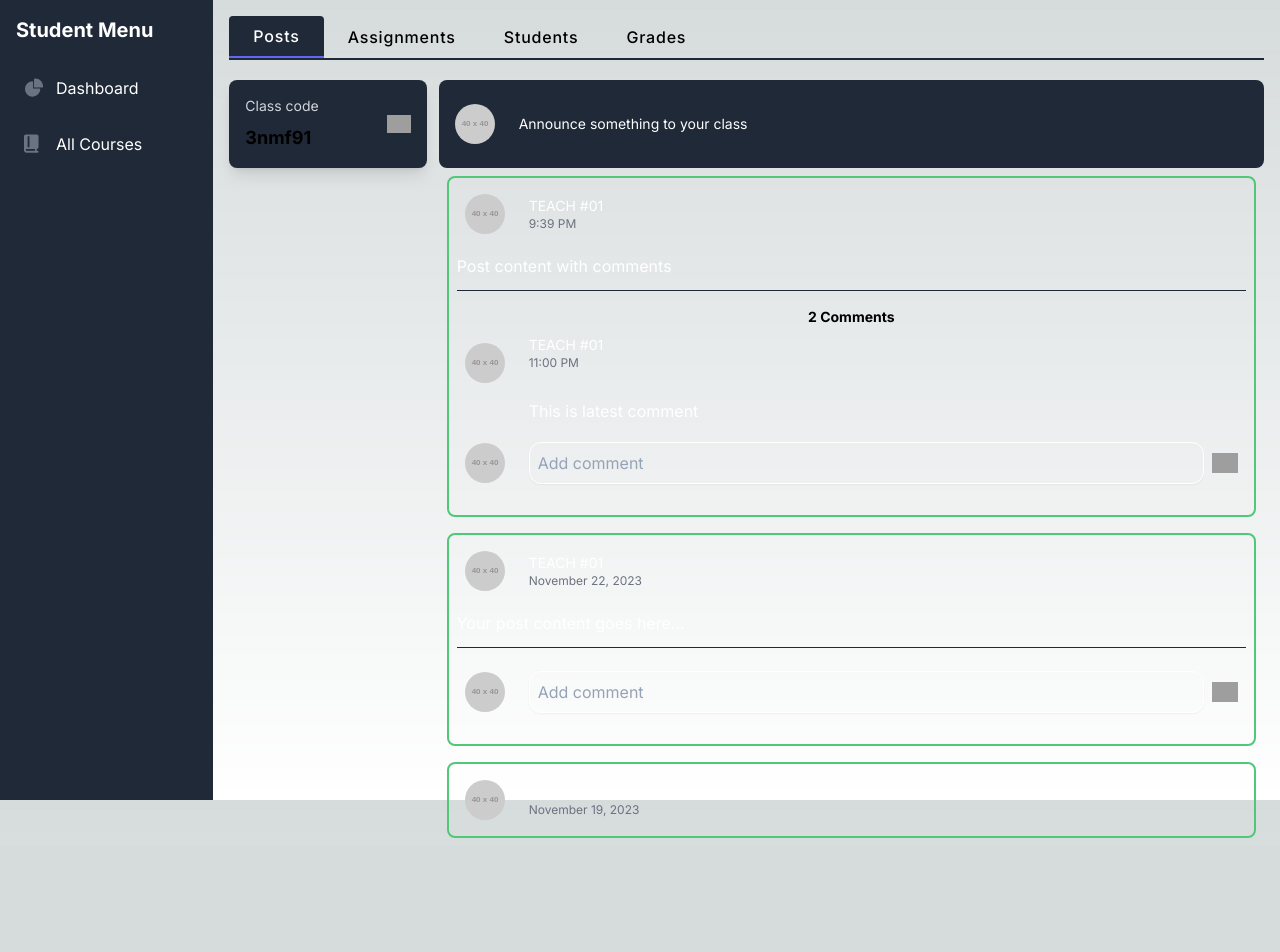
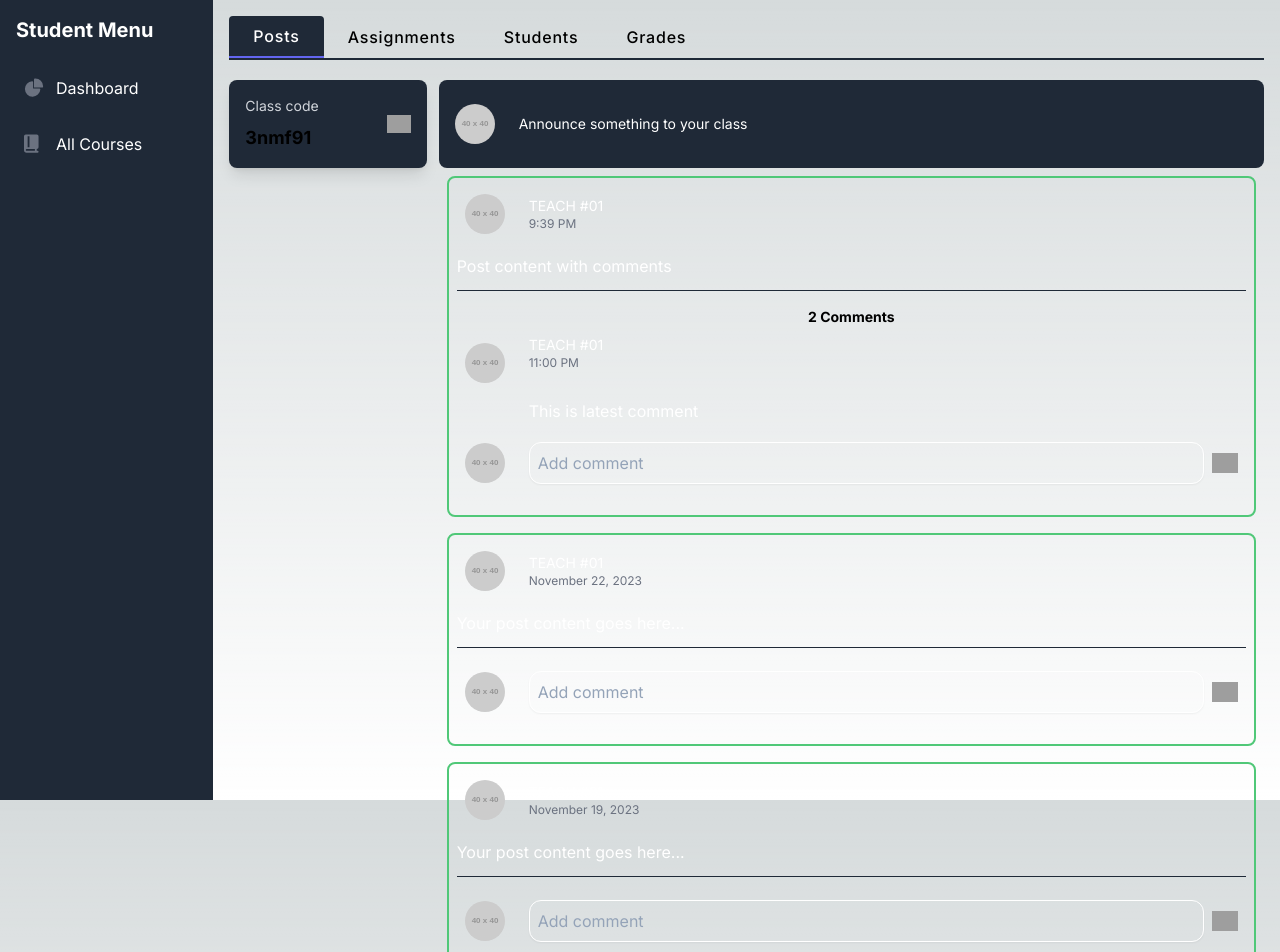
Before and after one commit to thetajwar2003/learning-made-simple-ui, a Next.js app: page /student/CHEM101 in a window 1280 px wide. Shown: the top 952 px of the page. Before the commit the page ends 846 px from the top, so only its background shows below. Built offline with nearby package versions, Linux system fonts and the light colour scheme; grey boxes are pictures that could not be loaded.

Commit message:
Add Assignments section to StudentCoursePage and export Posts to json

```diff
--- a/src/app/student/[courseCode]/page.tsx
+++ b/src/app/student/[courseCode]/page.tsx
@@ -1,6 +1,7 @@
 'use client';
 import CoursePageTabs from '@/components/Tabs/CoursePageTabs';
 import Posts from '@/sections/Posts';
+import Assignments from '@/sections/Assignments';
 import React, { useState } from 'react';
 
 export default function StudentCoursePage() {
@@ -10,6 +11,7 @@ export default function StudentCoursePage() {
     <div className='p-4 h-screen '>
       <CoursePageTabs currentTab={currentTab} setCurrentTab={setCurrentTab} />
       {currentTab == 'posts' && <Posts />}
+      {currentTab == 'assignments' && <Assignments />}
     </div>
   );
 }
--- /dev/null
+++ b/src/mock/posts.json
@@ -0,0 +1,42 @@
+[
+  {
+    "id": "2",
+    "body": "Post content with comments",
+    "timestamp": "9:39 PM",
+    "type": "announcement",
+    "originalPoster": "TEACH #01",
+    "comments": [
+      {
+        "id": "2.1",
+        "body": "This is a comment",
+        "timestamp": "10:00 PM",
+        "poster": "TEACH #01"
+      },
+      {
+        "id": "2.2",
+        "body": "This is latest comment",
+        "timestamp": "11:00 PM",
+        "poster": "TEACH #01"
+      }
+    ],
+    "assignmentTitle": ""
+  },
+  {
+    "id": "1",
+    "body": "Your post content goes here...",
+    "timestamp": "November 22, 2023",
+    "type": "announcement",
+    "originalPoster": "TEACH #01",
+    "comments": [],
+    "assignmentTitle": ""
+  },
+  {
+    "id": "0",
+    "body": "Your post content goes here...",
+    "timestamp": "November 19, 2023",
+    "type": "assignment",
+    "originalPoster": "TEACH #01",
+    "comments": [],
+    "assignmentTitle": "HW #2"
+  }
+]
--- /dev/null
+++ b/src/sections/Assignments.tsx
@@ -0,0 +1,82 @@
+'use client';
+import React from 'react';
+
+import PostCard from '@/components/CustomCards/PostCard';
+import ClassCodeCard from '@/components/CustomCards/ClassCodeCard';
+import AssignmentCard from '@/components/CustomCards/AssignmentCard';
+import CreateAnnouncementCard from '@/components/CustomCards/AnnouncementCard';
+
+export default function Assignments() {
+  const data = {
+    classCode: '3nmf91',
+  };
+  const posts = [
+    // TODO: can be sorted when queried from dynamodb -> make timestamp the sort key
+    {
+      id: '2',
+      body: 'Post content with comments',
+      timestamp: '9:39 PM',
+      type: 'announcement',
+      originalPoster: 'TEACH #01',
+      comments: [
+        {
+          id: '2.1',
+          body: 'This is a comment',
+          timestamp: '10:00 PM',
+          poster: 'TEACH #01',
+        },
+        {
+          id: '2.2',
+          body: 'This is latest comment',
+          timestamp: '11:00 PM',
+          poster: 'TEACH #01',
+        },
+      ],
+      assignmentTitle: '',
+    },
+    {
+      id: '1',
+      body: 'Your post content goes here...',
+      timestamp: 'November 22, 2023',
+      type: 'announcement',
+      originalPoster: 'TEACH #01',
+      comments: [],
+      assignmentTitle: '',
+    },
+    {
+      id: '0',
+      body: 'Your post content goes here...',
+      timestamp: 'November 19, 2023',
+      type: 'assignment',
+      originalPoster: 'TEACH #01',
+      comments: [],
+      assignmentTitle: 'HW #2',
+    },
+
+    // ...more posts
+  ];
+  return (
+    <>
+      <div className='grid grid-cols-5 gap-3'>
+        <div className='flex flex-col'>
+          <ClassCodeCard code={data.classCode} />
+        </div>
+
+        <div className='col-span-4 flex flex-col w-full'>
+          <CreateAnnouncementCard />
+          <>
+            {posts.map((item, index) => (
+              <>
+                {item.type == 'announcement' ? (
+                  <PostCard {...item} key={index} />
+                ) : (
+                  <AssignmentCard {...item} key={index} />
+                )}
+              </>
+            ))}
+          </>
+        </div>
+      </div>
+    </>
+  );
+}
--- a/src/sections/Posts.tsx
+++ b/src/sections/Posts.tsx
@@ -1,80 +1,28 @@
-"use client";
-import React from "react";
+import React from 'react';
 
-import PostCard from "@/components/CustomCards/PostCard";
-import ClassCodeCard from "@/components/CustomCards/ClassCodeCard";
-import AssignmentCard from "@/components/CustomCards/AssignmentCard";
-import CreateAnnouncementCard from "@/components/CustomCards/AnnouncementCard";
+import PostCard from '@/components/CustomCards/PostCard';
+import ClassCodeCard from '@/components/CustomCards/ClassCodeCard';
+import AssignmentCard from '@/components/CustomCards/AssignmentCard';
+import CreateAnnouncementCard from '@/components/CustomCards/AnnouncementCard';
+import posts from '@/mock/posts.json';
 
 export default function Posts() {
   const data = {
-    classCode: "3nmf91",
+    classCode: '3nmf91',
   };
-  const posts = [
-    // TODO: can be sorted when queried from dynamodb -> make timestamp the sort key
-    {
-      id: "2",
-      body: "Post content with comments",
-      timestamp: "9:39 PM",
-      type: "announcement",
-      originalPoster: "TEACH #01",
-      comments: [
-        {
-          id: "2.1",
-          body: "This is a comment",
-          timestamp: "10:00 PM",
-          poster: "TEACH #01",
-        },
-        {
-          id: "2.2",
-          body: "This is latest comment",
-          timestamp: "11:00 PM",
-          poster: "TEACH #01",
-        },
-      ],
-      assignmentTitle: "",
-    },
-    {
-      id: "1",
-      body: "Your post content goes here...",
-      timestamp: "November 22, 2023",
-      type: "announcement",
-      originalPoster: "TEACH #01",
-      comments: [],
-      assignmentTitle: "",
-    },
-    {
-      id: "0",
-      body: "Your post content goes here...",
-      timestamp: "November 19, 2023",
-      type: "assignment",
-      originalPoster: "TEACH #01",
-      comments: [],
-      assignmentTitle: "HW #2",
-    },
 
-    // ...more posts
-  ];
   return (
     <>
-      <div className="grid grid-cols-5 gap-3">
-        <div className="flex flex-col">
+      <div className='grid grid-cols-5 gap-3'>
+        <div className='flex flex-col'>
           <ClassCodeCard code={data.classCode} />
         </div>
 
-        <div className="col-span-4 flex flex-col w-full">
+        <div className='col-span-4 flex flex-col w-full'>
           <CreateAnnouncementCard />
-          <>
-            {posts.map((item, index) => (
-              <>
-                {item.type == "announcement" ? (
-                  <PostCard {...item} key={index} />
-                ) : (
-                  <AssignmentCard {...item} key={index} />
-                )}
-              </>
-            ))}
-          </>
+          {posts.map((item, index) => (
+            <PostCard {...item} key={index} />
+          ))}
         </div>
       </div>
     </>
```
